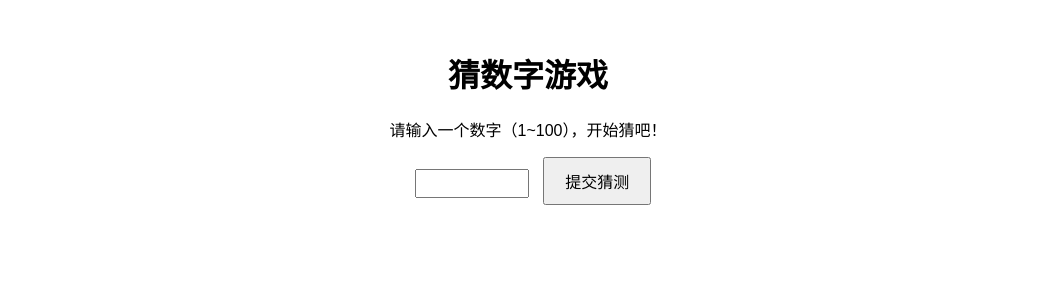
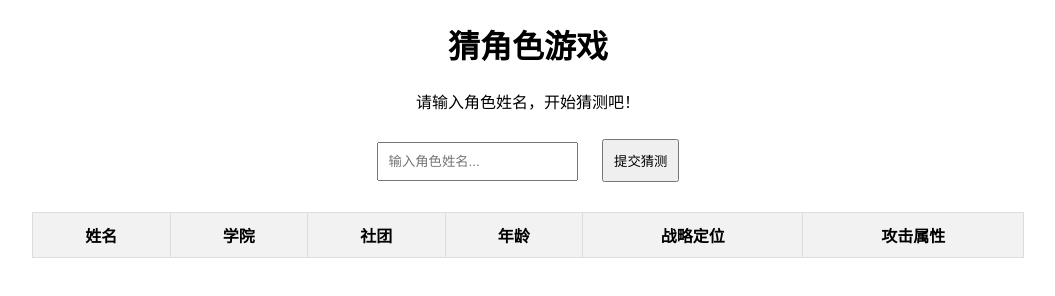
Before and after one commit to Dsinggg/BlueArchive-friberg, a plain HTML site: page index.html in a window 1280 px wide. Shown: the whole page, without its empty margins (112-1167 px from the left). Drawn offline with Linux system fonts and the light colour scheme.

Commit message:
Update index.html

```diff
--- a/index.html
+++ b/index.html
@@ -3,102 +3,189 @@
 <head>
     <meta charset="UTF-8">
     <meta name="viewport" content="width=device-width, initial-scale=1.0">
-    <title>猜数字游戏</title>
+    <title>猜角色游戏</title>
     <style>
         body {
             font-family: Arial, sans-serif;
+            margin: 20px;
             text-align: center;
-            margin: 50px;
         }
-
+        input, button {
+            padding: 10px;
+            margin: 10px;
+        }
         #guessResult {
             margin-top: 20px;
         }
-
-        input {
-            padding: 5px;
-            width: 100px;
-            margin: 10px;
+        table {
+            width: 80%;
+            margin: 20px auto;
+            border-collapse: collapse;
         }
-
-        button {
-            padding: 10px 20px;
-            font-size: 16px;
-            cursor: pointer;
+        th, td {
+            padding: 10px;
+            border: 1px solid #ddd;
         }
-
+        th {
+            background-color: #f2f2f2;
+        }
+        .colored-text {
+            font-weight: bold;
+        }
         #startOverBtn {
             display: none;
-            margin-top: 20px;
         }
+        .hint {
+            color: gray;
+            font-size: 12px;
+        }
+        /* Define color classes */
+        .correct { background-color: lightgreen; }
+        .incorrect { background-color: lightcoral; }
+        .close { background-color: lightyellow; }
+        .red { color: red; }
+        .yellow { color: yellow; }
+        .blue { color: blue; }
+        .purple { color: purple; }
     </style>
 </head>
 <body>
-    <h1>猜数字游戏</h1>
-    <p>请输入一个数字（1~100），开始猜吧！</p>
+    <h1>猜角色游戏</h1>
+    <p>请输入角色姓名，开始猜测吧！</p>
+    <input type="text" id="userInput" placeholder="输入角色姓名..." oninput="showHints()">
+    <button onclick="submitGuess()">提交猜测</button>
 
-    <input type="number" id="userInput" min="1" max="100">
-    <button onclick="checkGuess()">提交猜测</button>
+    <div id="hints" class="hint"></div>
 
-    <div id="guessResult"></div>
+    <table>
+        <thead>
+            <tr>
+                <th>姓名</th>
+                <th>学院</th>
+                <th>社团</th>
+                <th>年龄</th>
+                <th>战略定位</th>
+                <th>攻击属性</th>
+            </tr>
+        </thead>
+        <tbody id="guessResult"></tbody>
+    </table>
+
     <button id="startOverBtn" onclick="startOver()">重新开始</button>
 
     <script>
-        let correctNumber = Math.floor(Math.random() * 100) + 1;
-        let guessHistory = [];
+        const characters = [
+            {
+                name: "星野（泳装）", academy: "阿拜多斯", club: "对策委员会", age: 17, position: "前排", attack: "爆发"
+            },
+            {
+                name: "和香", academy: "红冬", club: "227号特别班", age: 16, position: "后排", attack: "爆发"
+            },
+            {
+                name: "星野", academy: "阿拜多斯", club: "对策委员会", age: 17, position: "前排", attack: "贯穿"
+            },
+            // 你可以继续扩展角色列表
+        ];
 
-        function checkGuess() {
-            let userGuess = parseInt(document.getElementById('userInput').value);
+        let correctAnswer = characters[0]; // 假设第一个角色是正确答案
+        let attempts = 0;
 
-            if (isNaN(userGuess) || userGuess < 1 || userGuess > 100) {
-                alert("请输入1到100之间的数字！");
+        // 自动补全提示
+        function showHints() {
+            const input = document.getElementById("userInput").value.toLowerCase();
+            const hints = characters.filter(character => character.name.toLowerCase().includes(input))
+                .map(character => character.name)
+                .join(", ");
+            document.getElementById("hints").innerText = hints ? "可选角色： " + hints : "";
+        }
+
+        // 提交猜测并给出提示
+        function submitGuess() {
+            const userGuess = document.getElementById("userInput").value.trim();
+            const guessCharacter = characters.find(character => character.name === userGuess);
+
+            if (!guessCharacter) {
+                alert("请输入有效的角色姓名！");
                 return;
             }
 
-            // 记录用户猜测
-            guessHistory.push(userGuess);
+            attempts++;
+            let resultHTML = "<tr>";
+            const properties = ["name", "academy", "club", "age", "position", "attack"];
+            properties.forEach(property => {
+                let correctValue = correctAnswer[property];
+                let guessValue = guessCharacter[property];
+                let className = "incorrect";
 
-            let resultText = '';
+                if (property === "name") {
+                    if (guessValue === correctValue) {
+                        className = "correct";
+                    } else if (guessValue.split('（')[0] === correctValue.split('（')[0]) {
+                        className = "close"; // 姓名接近正确
+                    }
+                } else if (property === "age") {
+                    if (guessValue === correctValue) {
+                        className = "correct";
+                    } else if (guessValue < correctValue) {
+                        className = "incorrect";
+                        displayValue = `${guessValue} ↑`; // 显示年龄小于正确答案时的“↑”
+                    } else {
+                        className = "incorrect";
+                        displayValue = `${guessValue} ↓`; // 显示年龄大于正确答案时的“↓”
+                    }
+                } else if (guessValue === correctValue) {
+                    className = "correct";
+                } else {
+                    className = "incorrect";
+                }
 
-            if (userGuess < correctNumber) {
-                resultText = `${userGuess}，↑`;
-            } else if (userGuess > correctNumber) {
-                resultText = `${userGuess}，↓`;
-            } else {
-                resultText = `${userGuess}，√`;
+                let coloredText = "";
+                if (property === "attack") {
+                    coloredText = getAttackColor(guessCharacter.attack);
+                }
+
+                resultHTML += `<td class="${className}">${coloredText || guessValue}</td>`;
+            });
+            resultHTML += "</tr>";
+            document.getElementById("guessResult").insertAdjacentHTML('beforeend', resultHTML);
+
+            // 检查是否猜对
+            if (userGuess === correctAnswer.name) {
                 endGame();
             }
 
-            // 显示猜测历史
-            let historyHtml = '';
-            for (let i = 0; i < guessHistory.length; i++) {
-                if (i === guessHistory.length - 1) {
-                    historyHtml += `<p><strong>${guessHistory[i]}</strong>，${resultText.split('，')[1]}</p>`;
-                } else {
-                    historyHtml += `<p>${guessHistory[i]}，${guessHistory[i] < correctNumber ? '↑' : guessHistory[i] > correctNumber ? '↓' : '√'}</p>`;
-                }
-            }
-            document.getElementById('guessResult').innerHTML = historyHtml;
-
             // 清空输入框
-            document.getElementById('userInput').value = '';
+            document.getElementById("userInput").value = '';
         }
 
-        function endGame() {
-            // 禁用输入框
-            document.getElementById('userInput').disabled = true;
-            // 显示重新开始按钮
-            document.getElementById('startOverBtn').style.display = 'block';
+        // 攻击属性颜色
+        function getAttackColor(attack) {
+            switch (attack) {
+                case "爆发": return '<span class="red">爆发</span>';
+                case "贯穿": return '<span class="yellow">贯穿</span>';
+                case "神秘": return '<span class="blue">神秘</span>';
+                case "振动": return '<span class="purple">振动</span>';
+                default: return attack;
+            }
         }
 
+        // 游戏结束
+        function endGame() {
+            alert(`猜对了！你用了 ${attempts} 次尝试`);
+            document.getElementById("userInput").disabled = true;
+            document.querySelector("button[onclick='submitGuess()']").disabled = true;
+            document.getElementById("startOverBtn").style.display = "block";
+        }
+
+        // 重新开始游戏
         function startOver() {
-            // 重新开始游戏
-            correctNumber = Math.floor(Math.random() * 100) + 1;
-            guessHistory = [];
-            document.getElementById('userInput').disabled = false;
-            document.getElementById('userInput').value = '';
-            document.getElementById('guessResult').innerHTML = '';
-            document.getElementById('startOverBtn').style.display = 'none';
+            correctAnswer = characters[0]; // 重置正确答案
+            attempts = 0;
+            document.getElementById("userInput").disabled = false;
+            document.querySelector("button[onclick='submitGuess()']").disabled = false;
+            document.getElementById("startOverBtn").style.display = "none";
+            document.getElementById("guessResult").innerHTML = "";
+            document.getElementById("hints").innerText = "";
         }
     </script>
 </body>
```
